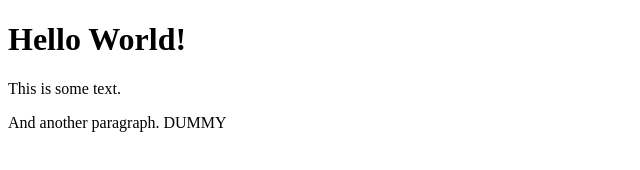
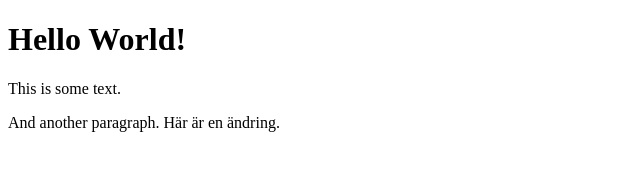
Before and after one commit to jswanljung/test, a plain HTML site: page dummy.html in a window 1280 px wide. Shown: the full height of the page, 0-640 px from the left. Drawn offline with Linux system fonts and the light colour scheme.

Commit message:
En ändring

```diff
--- a/dummy.html
+++ b/dummy.html
@@ -9,6 +9,6 @@
 <body>
     <h1>Hello World!</h1>
     <p>This is some text.</p>
-    <p>And another paragraph. DUMMY</p>
+    <p>And another paragraph. Här är en ändring.</p>
 </body>
 </html>
```
